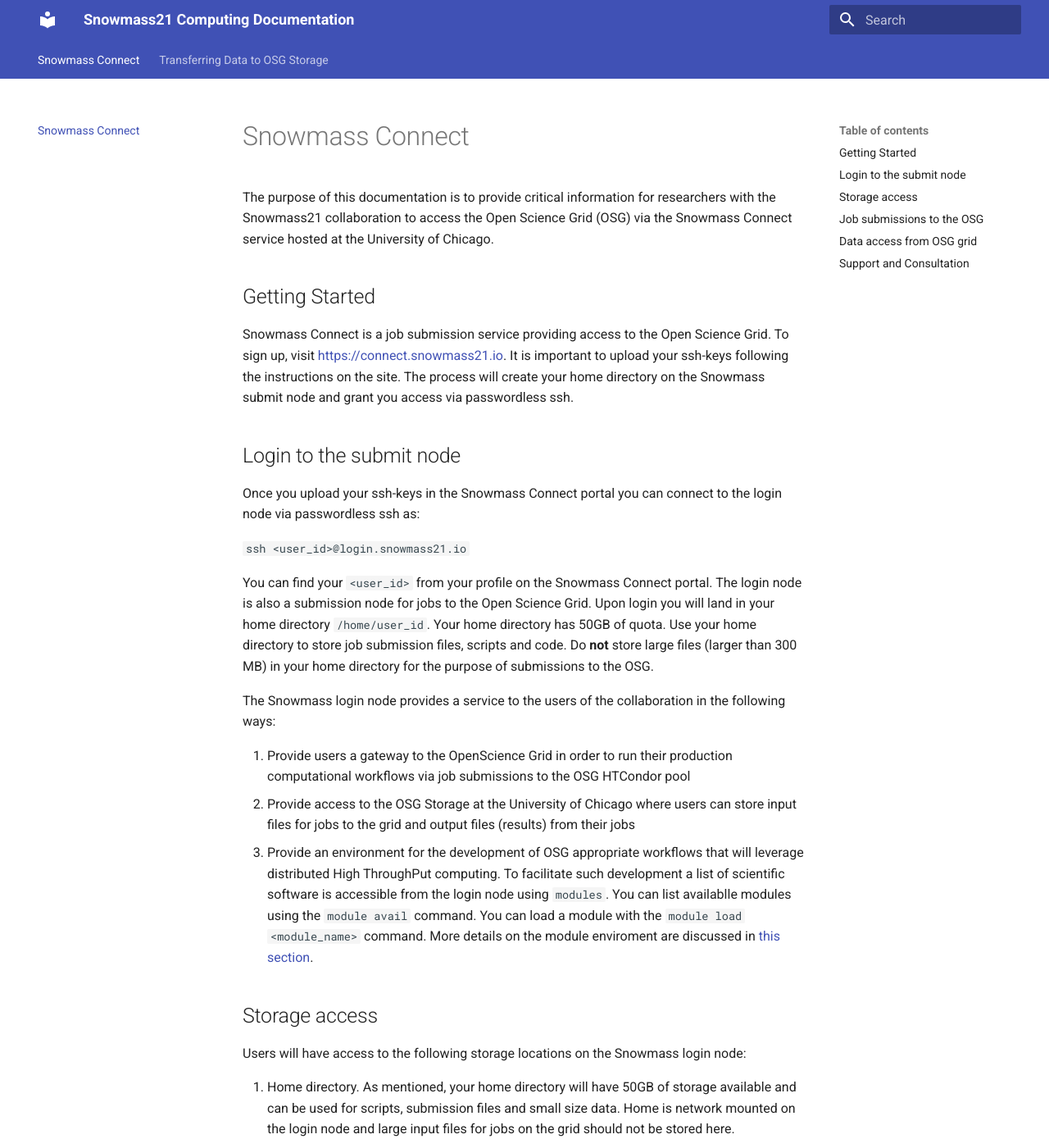
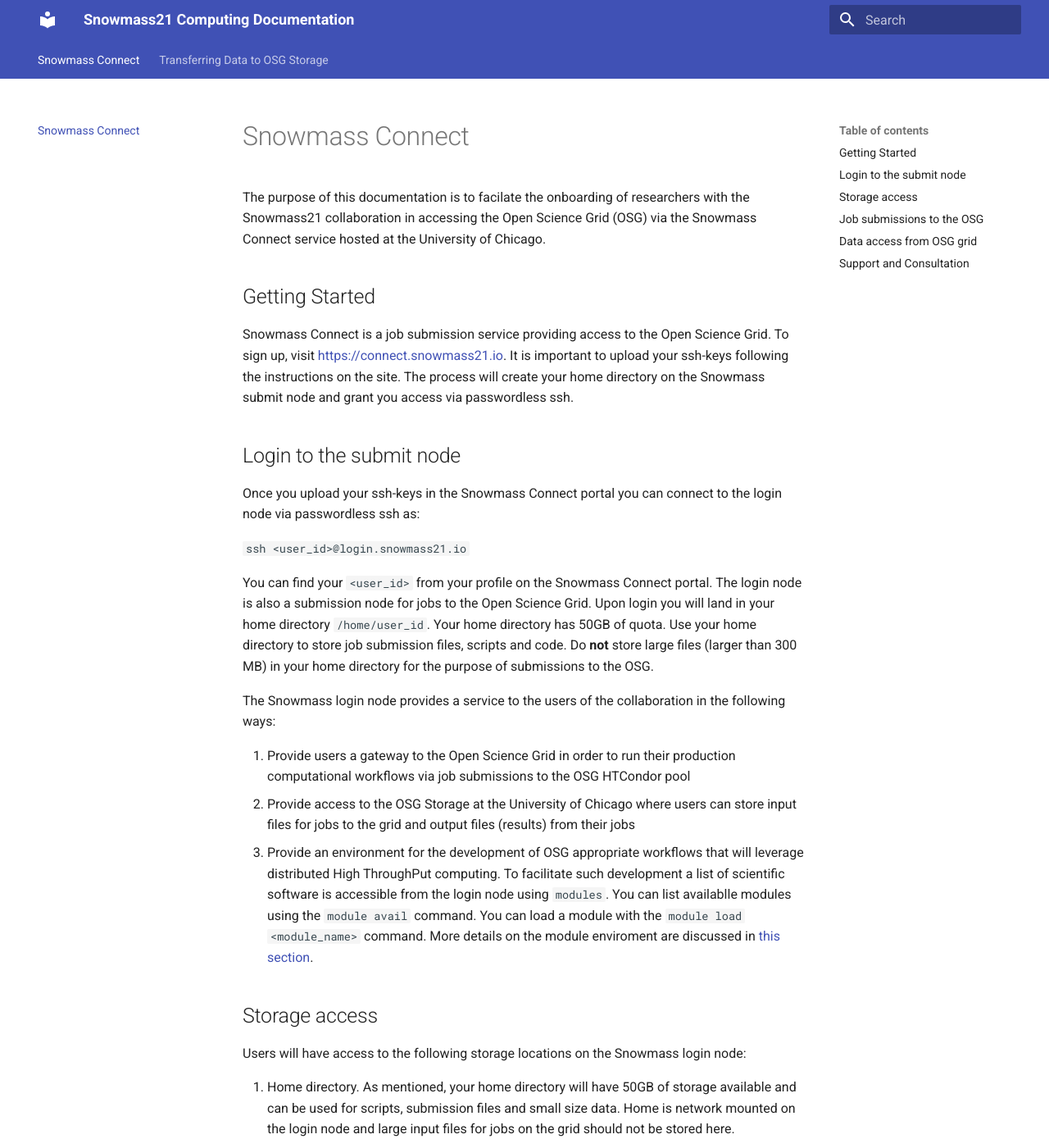
Before and after one commit to ppaschos/snowmass-connect-docs, an MkDocs documentation site: the page built from docs/index.md, in a window 1280 px wide and 1400 px high. Shown: the whole window at 82% size. Built offline with MkDocs 1.6.1 and Material for MkDocs 9.7.7, drawn with Linux system fonts in a browser that asks for light colours.

Commit message:
Update index.md

```diff
--- a/docs/index.md
+++ b/docs/index.md
@@ -1,6 +1,6 @@
 # Snowmass Connect
 
-The purpose of this documentation is to provide critical information for researchers with the Snowmass21 collaboration to access
+The purpose of this documentation is to facilate the onboarding of researchers with the Snowmass21 collaboration in accessing
 the Open Science Grid (OSG) via the Snowmass Connect service hosted at the University of Chicago.
 
 ## Getting Started
@@ -20,7 +20,7 @@
 
 The Snowmass login node provides a service to the users of the collaboration in the following ways:
 
-1. Provide users a gateway to the OpenScience Grid in order to
+1. Provide users a gateway to the Open Science Grid in order to
 run their production computational workflows via job submissions to the OSG HTCondor pool
 2. Provide access to the OSG Storage at the University of Chicago where users can store input files for jobs to the grid and
 output files (results) from their jobs
```
